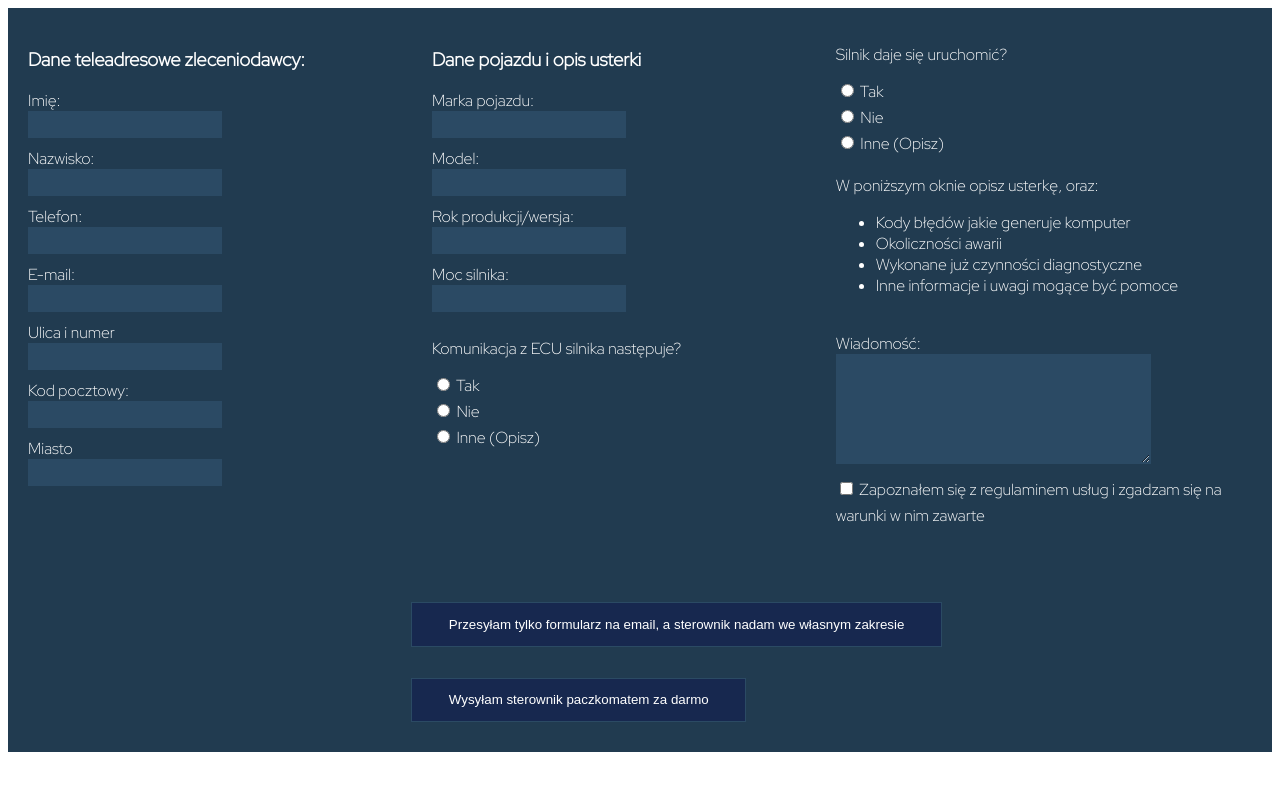
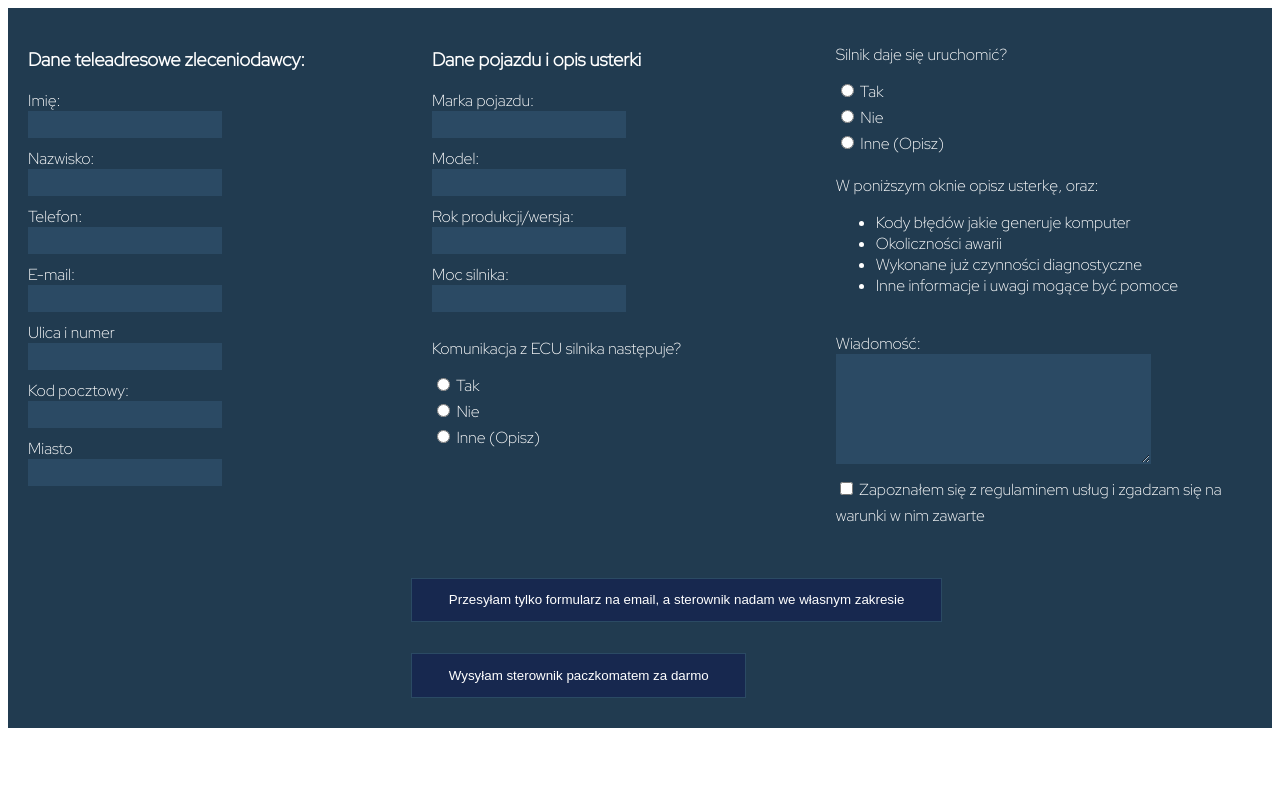
Before and after one commit to gitadmen/Formularz-ECU, a plain HTML site: page index.html in a window 1280 px wide. Drawn offline with Linux system fonts and the light colour scheme.

Commit message:
Update style.css

```diff
--- a/css/style.css
+++ b/css/style.css
@@ -10,7 +10,7 @@
 
     margin-left: auto;
     margin-right: auto;
-    margin-top: 7%;
+    margin-top: 5%;
 
 }
 
@@ -30,6 +30,7 @@ form {
     margin-bottom: auto;
     display: flex;
     flex-wrap: wrap;
+    position: relative;
 }
 
 label {
```
